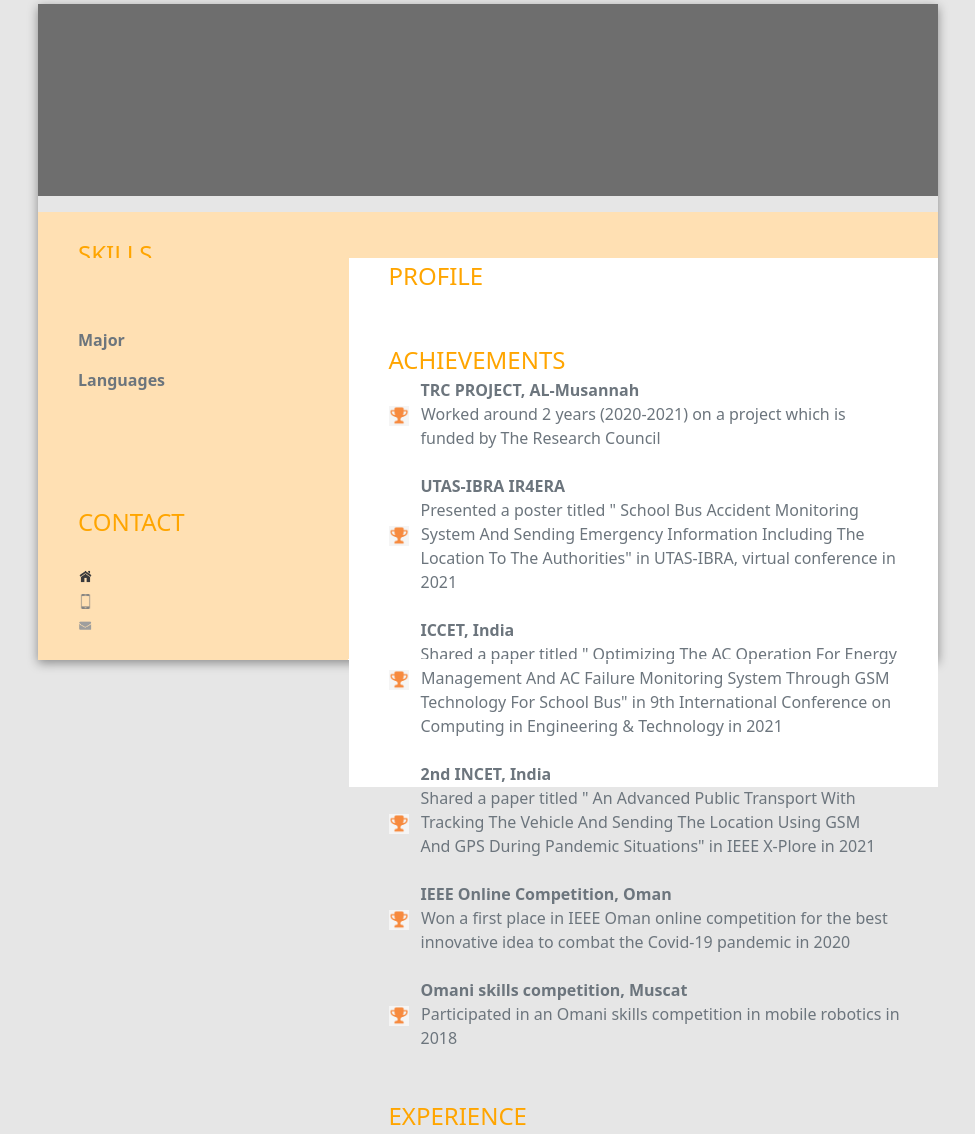
After one commit to NusaibaAbdulaziz/CV_Builder_PHP, a PHP site: page /CV.php in a window 1280 px wide. The commit adds this page. Shown: the whole page, without its empty margins (152-1127 px from the left). Run offline with PHP 8.4, Linux system fonts and the light colour scheme.

Commit message:
Fourth commit

```diff
--- /dev/null
+++ b/CV.php
@@ -0,0 +1,254 @@
+<?php
+ session_start();
+ ?>
+
+
+
+
+
+
+<!DOCTYPE html>
+<html>
+    <head>
+        <meta charset="utf-8"/>
+        <meta name="descripation" content="curriculum vitae">
+        <link rel="stylesheet" href="css/bootstrap.css">
+        <title>CV</title>
+        <style>
+
+
+            body{
+
+                top:4px;
+                bottom:4px;
+                padding-top:0px;
+                margin:auto;
+                position: relative;
+                width: 900px;
+                height:100%;
+                box-shadow: 0 3px 10px rgb(0 0 0/0.4);
+                font-family: system-ui, system-ui, sans-serif;
+                font-size: 100%;
+                background-color: #E6E6E6;
+
+            }
+
+           .Top{
+               height: 10%;
+               width: 900px;
+               background:#6e6e6e;
+           }
+
+           .Left{
+            background-color:rgb(255, 224, 179);
+
+           }
+
+           .Right{
+               width:589.5px;
+               background-color: white;
+               position: absolute;
+               top: 254px;
+               right:0px;
+               height:80.6%;
+
+
+           }
+
+           .ExtraSpace_1{
+               width:589px;
+               background-color: white;
+               position: absolute;
+               bottom: 1px;
+               right:1px;
+               height: 0.2px;
+           }
+
+           .ExtraSpace_2{
+            background-color:rgb(255, 224, 179);
+            width:310px;
+            position: absolute;
+            left:0px;
+            top:254px;
+            height:50px;
+           }
+
+
+
+
+        </style>
+    </head>
+    <body class="text-secondary" >
+      <div class="Top">
+          <ul type="none" align="center" class="text-light">
+            <br>
+            <br>
+            <br>
+            <br>
+            <br>
+        <li>  <font size="8"  >
+        <?php
+                if (isset($_SESSION['FullName'])){
+
+                  echo "<p> ".$_SESSION["FullName"]."</p>";
+                }
+         ?>
+        </font></li>
+        <li> <i>
+        <?php
+                if (isset($_SESSION['Major'])){
+
+                  echo "<p> ".$_SESSION['Major']."</p>";
+                }
+        ?>
+        </i></li>
+        <br>
+        <br>
+        <br>
+    </ul> </div>
+
+    <div class="Left">
+        <br>
+<ul type="none">
+    <li> <font color="orange"size="5" >SKILLS</font></li>
+    <p></p>
+
+    <li><b>General</b></li>
+    <?php
+                if (isset($_SESSION['GeneralSkills'])){
+
+                  echo "<p> ".$_SESSION['GeneralSkills']."</p>";
+                }
+    ?>
+</ul>
+
+<ul type="none">
+    <li><b>Major</b></li>
+    <?php
+                if (isset($_SESSION['MajorSkills'])){
+
+                  echo "<p> ".$_SESSION['MajorSkills']."</p>";
+                }
+    ?>
+</ul>
+
+
+
+<ul type="none">
+    <li><b>Languages</b></li>
+    <?php
+                if (isset($_SESSION['Languages'])){
+
+                  echo "<p> ".$_SESSION['Languages']."</p>";
+                }
+    ?>
+</ul>
+<br>
+<br>
+<br>
+<br>
+
+<ul type="none">
+<li> <font color="orange" size="5" >CONTACT</font></li>
+<br>
+<li> <img src="home.png" width="15"> &nbsp
+<?php
+                if (isset($_SESSION['City'])){
+
+                  echo "<p> ".$_SESSION['City']."</p>";
+                }
+    ?></li>
+<li><img src="phone-42-256.png" width="15"> &nbsp
+<?php
+                if (isset($_SESSION['Phone'])){
+
+                  echo "<p> ".$_SESSION['Phone']."</p>";
+                }
+    ?></li>
+<li><img src="mail.png" width="15"> &nbsp
+<?php
+                if (isset($_SESSION['Email'])){
+
+                  echo "<p> ".$_SESSION['Email']."</p>";
+                }
+    ?></li>
+<br>
+</ul> </div>
+
+<div class="Right">
+
+    <ul type="none">
+        <li> <font color="orange" size="5" >PROFILE</font></li>
+
+        <li>
+        <?php
+                if (isset($_SESSION['Profile'])){
+
+                  echo "<p> ".$_SESSION['Profile']."</p>";
+                }
+        ?>
+        </li>
+        <br>
+        <br>
+        <li> <font color="orange" size="5" >ACHIEVEMENTS</font></li>
+        <?php
+                if (isset($_SESSION['Achievements'])){
+
+                  echo "<p> ".$_SESSION['Achievements']."</p>";
+                }
+        ?>
+        <li>&emsp;&emsp;<b>TRC PROJECT, AL-Musannah</b></li>
+        <li><img src="ach.png" width=20px>&nbsp&nbsp Worked around 2 years (2020-2021) on a project which is</li>
+        <li>&emsp;&emsp;funded by The Research Council</li>
+        <br>
+        <li>&emsp;&emsp;<b>UTAS-IBRA IR4ERA</b></li>
+        <li>&emsp;&emsp;Presented a poster titled " School Bus Accident Monitoring</li>
+        <li><img src="ach.png" width=20px>&nbsp&nbsp System And Sending Emergency Information Including The</li>
+        <li>&emsp;&emsp;Location To The Authorities" in UTAS-IBRA, virtual conference in</li>
+        <li>&emsp;&emsp;2021</li>
+        <br>
+        <li>&emsp;&emsp;<b>ICCET, India</b></li>
+        <li>&emsp;&emsp;Shared a paper titled " Optimizing The AC Operation For Energy</li>
+        <li><img src="ach.png" width=20px>&nbsp&nbsp Management And AC Failure Monitoring System Through GSM</li>
+        <li>&emsp;&emsp;Technology For School Bus" in 9th International Conference on</li>
+        <li>&emsp;&emsp;Computing in Engineering & Technology in 2021</li>
+        <br>
+        <li>&emsp;&emsp;<b>2nd INCET, India</b></li>
+        <li>&emsp;&emsp;Shared a paper titled " An Advanced Public Transport With</li>
+        <li><img src="ach.png" width=20px>&nbsp&nbsp Tracking The Vehicle And Sending The Location Using GSM</li>
+        <li>&emsp;&emsp;And GPS During Pandemic Situations" in IEEE X-Plore in 2021</li>
+        <br>
+        <li>&emsp;&emsp;<b>IEEE Online Competition, Oman</b></li>
+        <li><img src="ach.png" width=20px>&nbsp&nbsp Won a first place in IEEE Oman online competition for the best</li>
+        <li>&emsp;&emsp;innovative idea to combat the Covid-19 pandemic in 2020</li>
+        <br>
+        <li>&emsp;&emsp;<b>Omani skills competition, Muscat</b></li>
+        <li><img src="ach.png" width=20px>&nbsp&nbsp Participated in an Omani skills competition in mobile robotics in</li>
+        <li>&emsp;&emsp;2018</li>
+        <br>
+        <br>
+        <li> <font color="orange" size="5" >EXPERIENCE</font></li>
+
+        <?php
+                if (isset($_SESSION['Experiences'])){
+
+                  echo "<p> ".$_SESSION['Experiences']."</p>";
+                }
+    ?>
+
+
+    </ul>
+
+</div>
+
+<div class="ExtraSpace_1">
+<br>
+</div>
+
+<div class="ExtraSpace_2">
+    <br>
+    </div>
+
+
+    </body>
+</html>
```
Also changed, not shown: buildcv.php (+8 -8 lines), includes/buildcv.inc.php (+39 -0 lines), includes/dph2.inc.php (added, +12 -0 lines), ach.png (added), home.png (added), mail.png (added), phone-42-256.png (added).
